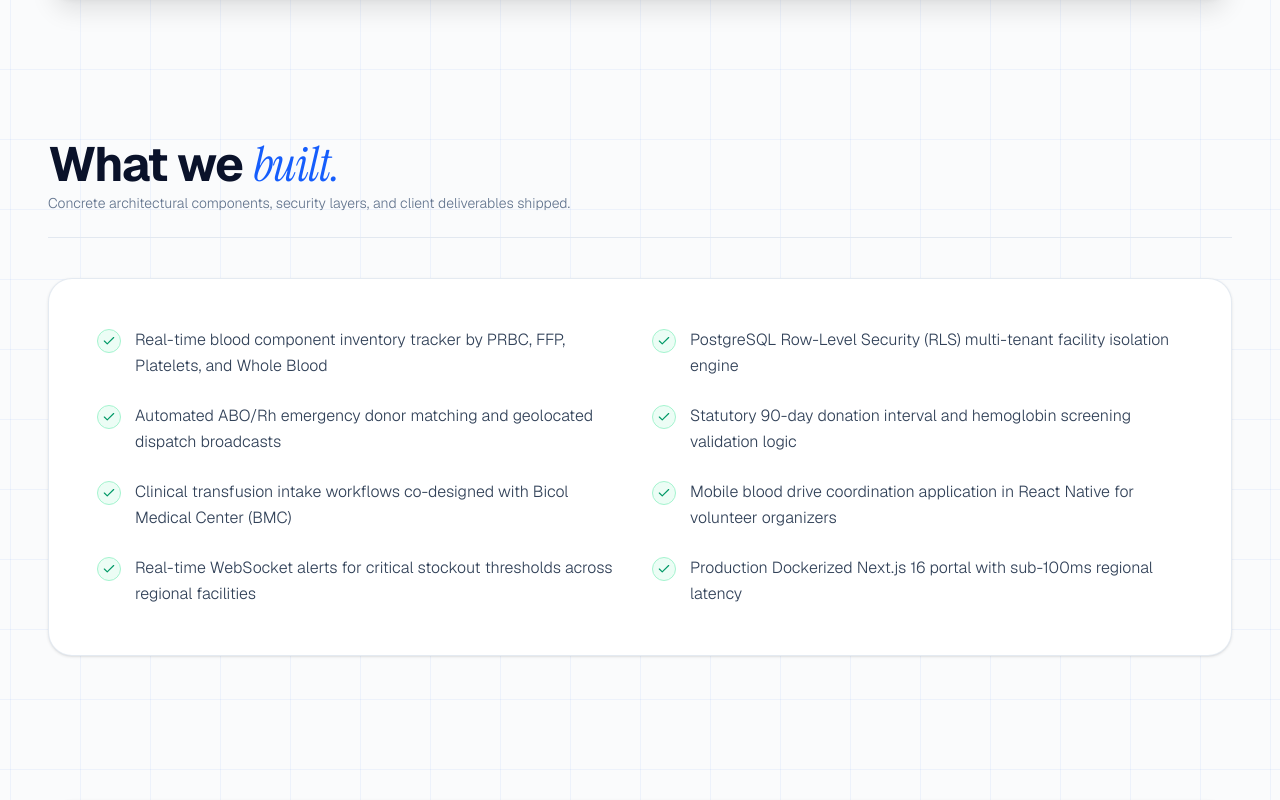
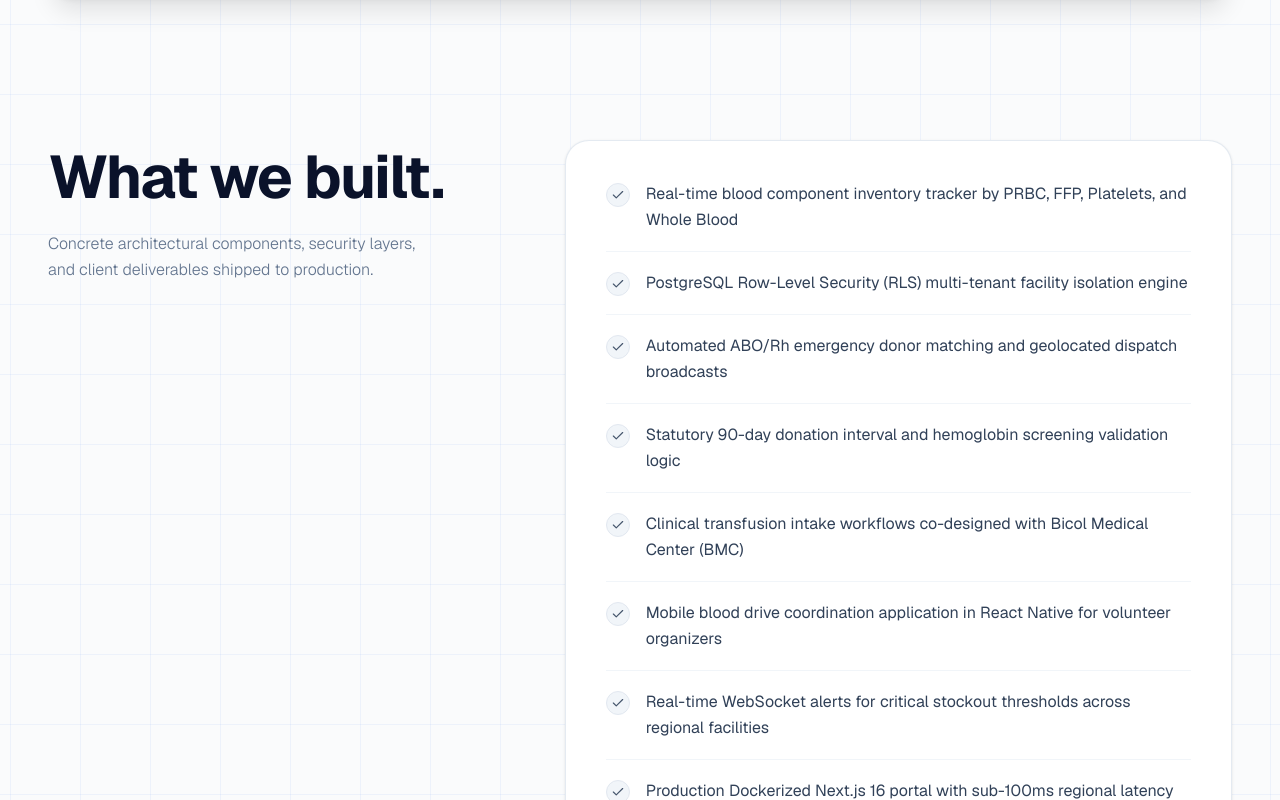
Before and after one commit to temqest/portfolio, a Next.js app: page /detail/1 in a window 1280 px wide. Shown: the part 4420-5220 px from the top of the page. Built offline with nearby package versions, Linux system fonts and the light colour scheme.

Commit message:
feat(case-study): implement sticky What we built section matching AW Media design

```diff
--- a/src/components/case-study/CaseStudyView.tsx
+++ b/src/components/case-study/CaseStudyView.tsx
@@ -431,26 +431,31 @@ export function CaseStudyView({ study }: CaseStudyViewProps) {
         </section>
 
         {/* ============================================================== */}
-        {/* 7. WHAT WE BUILT: DELIVERABLE CHECKLIST                        */}
+        {/* 7. WHAT WE BUILT: STICKY TITLE & DELIVERABLES CARD             */}
         {/* ============================================================== */}
-        <section id="built" className="space-y-10">
-          <div className="border-b border-slate-200 pb-6">
-            <h2 className="text-3xl sm:text-5xl font-bold tracking-tight text-[#0a122a]">
-              What we <span className="font-serif-italic text-blue-600 font-normal">built.</span>
+        <section id="built" className="grid grid-cols-1 lg:grid-cols-12 gap-10 lg:gap-14 relative items-start">
+          {/* Sticky Left Column: Title Stays Pinned in View as Reader Scrolls */}
+          <div className="lg:col-span-5 lg:sticky lg:top-28 self-start space-y-4">
+            <h2 className="text-4xl sm:text-5xl md:text-6xl font-bold tracking-tight text-[#0a122a] leading-tight">
+              What we built.
             </h2>
-            <p className="text-sm text-slate-500 font-light mt-1">
-              Concrete architectural components, security layers, and client deliverables shipped.
+            <p className="text-sm sm:text-base text-slate-500 font-light leading-relaxed max-w-sm">
+              Concrete architectural components, security layers, and client deliverables shipped to production.
             </p>
           </div>
 
-          <div className="rounded-2xl sm:rounded-3xl p-8 sm:p-12 bg-white border border-slate-200/90 shadow-sm">
-            <ul className="grid grid-cols-1 md:grid-cols-2 gap-5 sm:gap-6 list-none m-0 p-0">
+          {/* Right Column: High-End Deliverables Checklist Card */}
+          <div className="lg:col-span-7 rounded-2xl sm:rounded-3xl bg-white border border-slate-200/90 shadow-sm p-6 sm:p-10">
+            <ul className="divide-y divide-slate-100 list-none m-0 p-0">
               {study.whatWeBuilt.map((item, idx) => (
-                <li key={idx} className="flex items-start gap-3.5 text-sm sm:text-base text-slate-700 font-light">
-                  <span className="w-6 h-6 rounded-full bg-emerald-50 border border-emerald-200 flex items-center justify-center text-emerald-600 shrink-0 mt-0.5">
+                <li
+                  key={idx}
+                  className="py-4.5 first:pt-0 last:pb-0 flex items-start gap-4 text-sm sm:text-base text-slate-700 font-normal leading-relaxed group"
+                >
+                  <span className="w-6 h-6 rounded-full bg-slate-100 border border-slate-200 flex items-center justify-center text-slate-600 group-hover:bg-blue-50 group-hover:text-blue-600 group-hover:border-blue-200 transition-colors shrink-0 mt-0.5">
                     <Check className="w-3.5 h-3.5" />
                   </span>
-                  <span className="leading-relaxed">{item}</span>
+                  <span className="group-hover:text-[#0a122a] transition-colors">{item}</span>
                 </li>
               ))}
             </ul>
```
